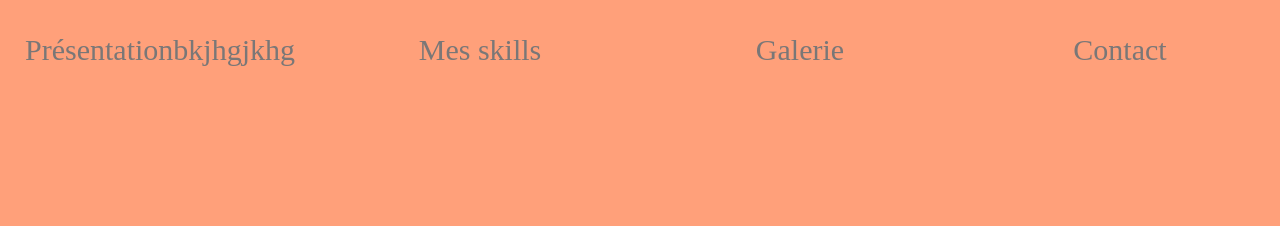
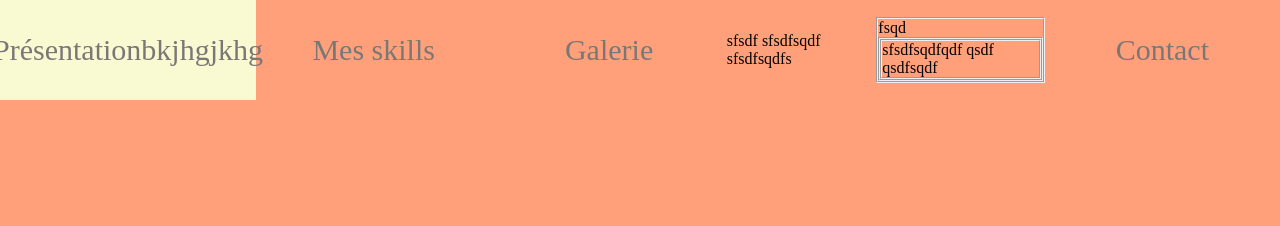
Before and after one commit to statina2b/PORTEFOLIO, a plain HTML site: page index.html in a window 1280 px wide. Shown: the top 226 px of the page. Drawn offline with nearby package versions, Linux system fonts and the light colour scheme.

Commit message:
commit tout cassé

```diff
--- a/index.html
+++ b/index.html
@@ -24,7 +24,16 @@
         <div class="main_pages">
           <a  href="#presentation">Présentationbkjhgjkhg</a>
           <a href="#mes_skills">Mes skills</a>
-          <a href="galerie1.html">Galerie</a>
+          <a href="galerie1.html">Galerie</a>sfsdf
+          sfsdfsqdf
+          sfsdfsqdfs
+          <fieldset>fsqd
+            <fieldset><fieldset>sfsdfsqdfqdf
+                qsdf
+                qsdfsqdf
+
+            </fieldset></fieldset>
+          </fieldset>
           <a href="contact.html">Contact</a>
         </div>
       </nav>
```
